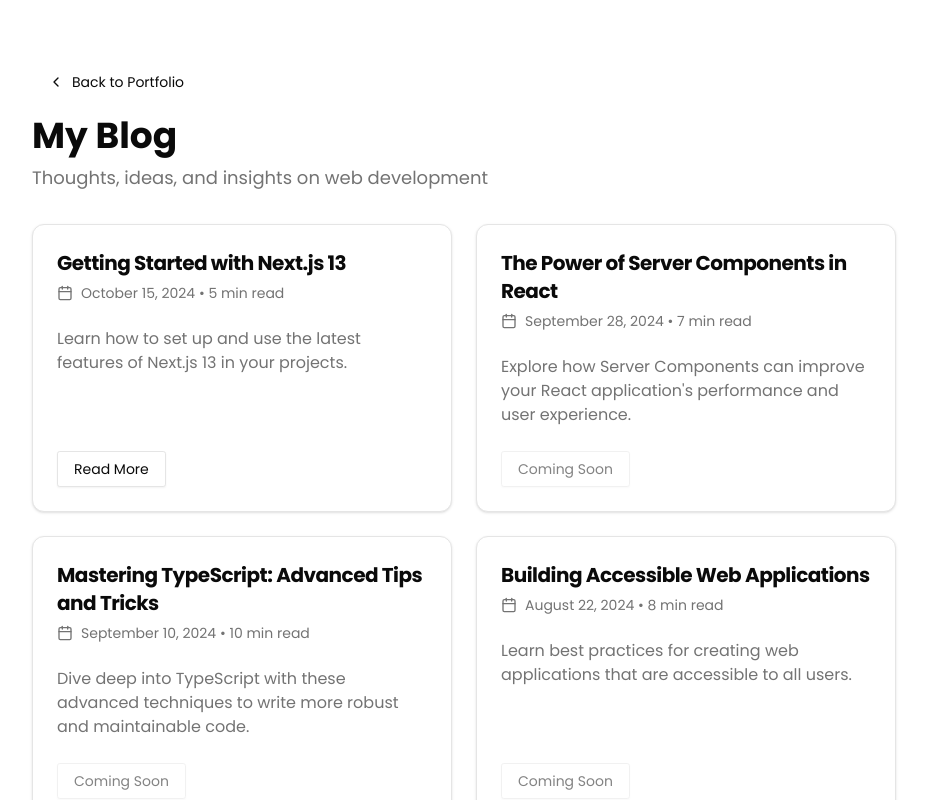
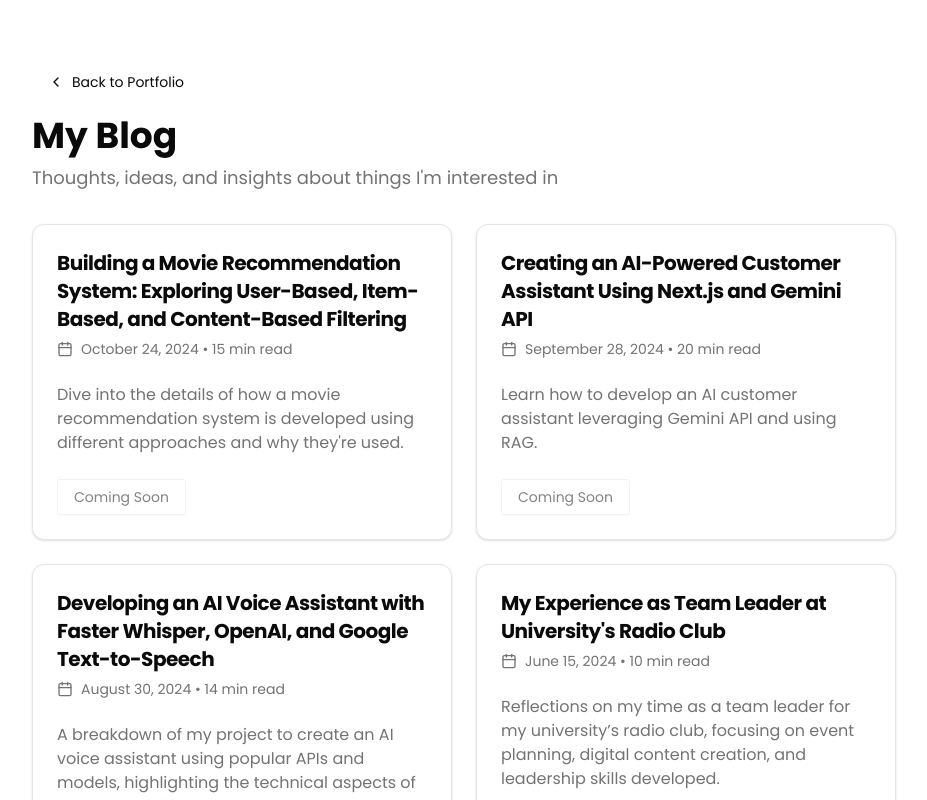
Before and after one commit to skanderkaroui/minimal-portfolio, a Next.js app: page /blog in a window 1280 px wide. Shown: the top 800 px of the page, without its empty margins (176-1103 px from the left). Built offline with nearby package versions, Linux system fonts and the light colour scheme.

Commit message:
changed the blog id

```diff
--- a/app/blog/page.tsx
+++ b/app/blog/page.tsx
@@ -1,8 +1,8 @@
-import Link from "next/link"
-import { Card, CardContent, CardDescription, CardFooter, CardHeader, CardTitle } from "@/components/ui/card"
-import blogPosts from '@/app/data/blogpost.json'
-import { Button } from "@/components/ui/button"
-import { Calendar, ChevronLeft } from "lucide-react"
+import Link from "next/link";
+import { Card, CardContent, CardDescription, CardFooter, CardHeader, CardTitle } from "@/components/ui/card";
+import blogPosts from '@/app/data/blogpost.json';
+import { Button } from "@/components/ui/button";
+import { Calendar, ChevronLeft } from "lucide-react";
 
 export default function BlogPage() {
   return (
@@ -16,16 +16,16 @@ export default function BlogPage() {
             </Button>
           </Link>
           <h1 className="text-3xl md:text-4xl font-bold mb-2">My Blog</h1>
-            <p className="text-lg text-muted-foreground">Thoughts, ideas, and insights on web development</p>
+          <p className="text-lg text-muted-foreground">Thoughts, ideas, and insights about things I'm interested in</p>
         </header>
 
         <main>
           <section className="grid gap-6 md:grid-cols-2">
-              {blogPosts.map((post, index) => (
+            {blogPosts.map((post) => (
               <Card key={post.id} className="flex flex-col">
                 <CardHeader>
                   <CardTitle className="text-xl">
-                      {index === 0 ? (
+                    {post.done === "Yes" ? (
                       <Link href={`/blog/${post.titleUrl}`} className="hover:underline">
                         {post.title}
                       </Link>
@@ -42,7 +42,7 @@ export default function BlogPage() {
                   <p className="text-muted-foreground">{post.description}</p>
                 </CardContent>
                 <CardFooter className="mt-auto">
-                    {index === 0 ? (
+                  {post.done === "Yes" ? (
                     <Link href={`/blog/${post.id}`} passHref>
                       <Button variant="outline">Read More</Button>
                     </Link>
@@ -56,5 +56,5 @@ export default function BlogPage() {
         </main>
       </div>
     </div>
-    )
+  );
 }
--- a/app/data/blogpost.json
+++ b/app/data/blogpost.json
@@ -1,34 +1,38 @@
 [
   {
     "id": "1",
-      "titleUrl": "getting-started-with-nextjs-13",
-      "title": "Getting Started with Next.js 13",
-      "description": "Learn how to set up and use the latest features of Next.js 13 in your projects.",
-      "date": "October 15, 2024",
-      "readTime": "5 min read"
+    "titleUrl": "building-movie-recommendation-system",
+    "title": "Building a Movie Recommendation System: Exploring User-Based, Item-Based, and Content-Based Filtering",
+    "description": "Dive into the details of how a movie recommendation system is developed using different approaches and why they're used.",
+    "date": "October 24, 2024",
+    "readTime": "15 min read",
+    "done": "No"
   },
   {
     "id": "2",
-      "titleUrl": "power-of-server-components-in-react",
-      "title": "The Power of Server Components in React",
-      "description": "Explore how Server Components can improve your React application's performance and user experience.",
+    "titleUrl": "creating-ai-customer-assistant-nextjs-gemini-api",
+    "title": "Creating an AI-Powered Customer Assistant Using Next.js and Gemini API",
+    "description": "Learn how to develop an AI customer assistant leveraging Gemini API and using RAG.",
     "date": "September 28, 2024",
-      "readTime": "7 min read"
+    "readTime": "20 min read",
+    "done": "No"
   },
   {
     "id": "3",
-      "titleUrl": "mastering-typescript-advanced-tips-and-tricks",
-      "title": "Mastering TypeScript: Advanced Tips and Tricks",
-      "description": "Dive deep into TypeScript with these advanced techniques to write more robust and maintainable code.",
-      "date": "September 10, 2024",
-      "readTime": "10 min read"
+    "titleUrl": "developing-ai-voice-assistant",
+    "title": "Developing an AI Voice Assistant with Faster Whisper, OpenAI, and Google Text-to-Speech",
+    "description": "A breakdown of my project to create an AI voice assistant using popular APIs and models, highlighting the technical aspects of voice recognition and text-to-speech synthesis.",
+    "date": "August 30, 2024",
+    "readTime": "14 min read",
+    "done": "No"
   },
   {
     "id": "4",
-      "titleUrl": "building-accessible-web-applications",
-      "title": "Building Accessible Web Applications",
-      "description": "Learn best practices for creating web applications that are accessible to all users.",
-      "date": "August 22, 2024",
-      "readTime": "8 min read"
+    "titleUrl": "leading-orbeats-radio-club",
+    "title": "My Experience as Team Leader at University's Radio Club",
+    "description": "Reflections on my time as a team leader for my university’s radio club, focusing on event planning, digital content creation, and leadership skills developed.",
+    "date": "June 15, 2024",
+    "readTime": "10 min read",
+    "done": "No"
   }
 ]
```
Lines whose indentation alone changed are shown as unchanged.
